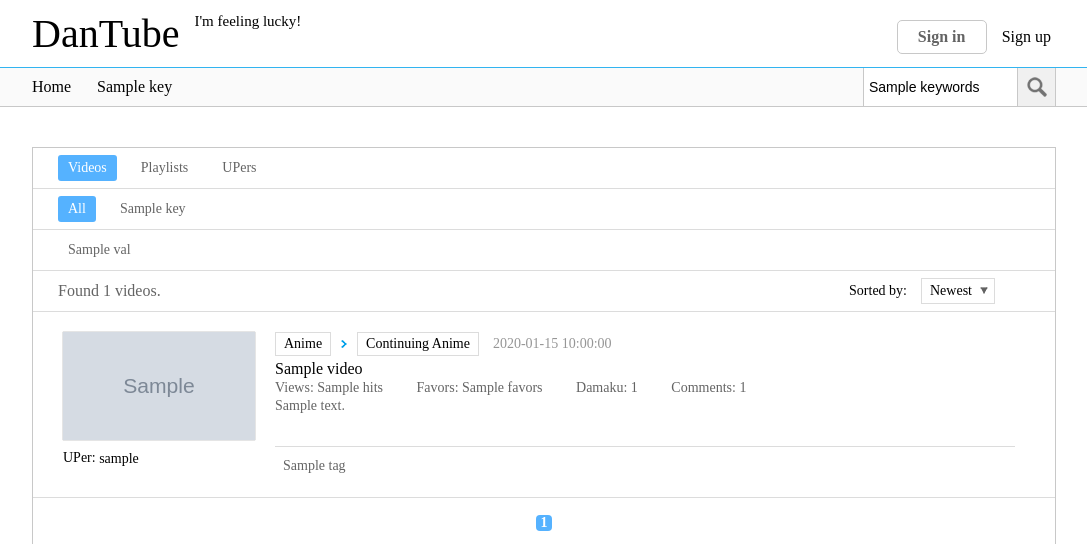
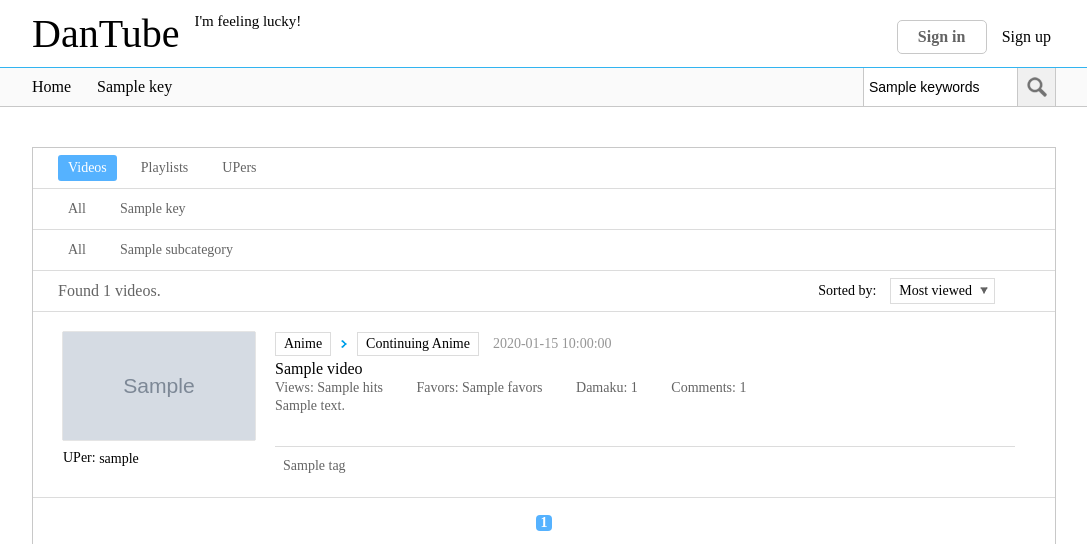
Before and after one commit to teststaybaka/DanTube, a Python web app: template template/search.html in a window 1280 px wide. Shown: the top 544 px of the page, without its empty margins (96-1183 px from the left). Run offline with Jinja, Linux system fonts and the light colour scheme; the template is opened without the code that fills it: most values are stand-ins (such as "Sample title", 1, 10 or a date in 2020); grey boxes marked "Sample" are stand-in pictures.

Commit message:
added category and sort to search page

```diff
--- a/models.py
+++ b/models.py
@@ -465,11 +465,13 @@ class Video(ndb.Model):
 
   def create_index(self, index_name, rank):
     index = search.Index(name=index_name)
+    searchable = " ".join(self.tags + [self.title, self.description]);
     doc = search.Document(
       doc_id=self.key.urlsafe(),
       fields = [
-        search.TextField(name='title', value=self.title),
-        search.TextField(name='description', value=self.description),
+        search.TextField(name='content', value=searchable),
+        search.AtomField(name='category', value=self.category),
+        search.AtomField(name='subcategory', value=self.subcategory)
       ],
       rank = rank
     )
--- a/static/base.css
+++ b/static/base.css
@@ -575,7 +575,7 @@ div.inline-button:active {
     color: rgb(255,255,255);
 }
 
-div.search-scope {
+a.search-scope {
     display: inline-block;
     border-radius: 3px;
     padding: 5px 10px;
@@ -585,12 +585,12 @@ div.search-scope {
     margin-right: 10px;
 }
 
-div.search-scope:hover {
+a.search-scope:hover {
     color: rgb(0,140,255);
     background-color: rgb(240,240,240);
 }
 
-div.search-scope.active {
+a.search-scope.active {
     color: white;
     background-color: rgb(85,178,255);
 }
--- a/static/search.js
+++ b/static/search.js
@@ -0,0 +1,20 @@
+$(document).ready(function() {
+    $('.option-entry').click(function() {
+        var order = $(this).attr('data-order');
+        var order_param = "order=" + order;
+        var url = document.URL;
+        var parts = url.split('&');
+        var found = false;
+        for(var i = 0; i < parts.length; i++) {
+            if(parts[i].substring(0, 6) == "order=") {
+                parts[i] = order_param;
+                found = true;
+            }
+        }
+        if(!found) {
+            parts.push(order_param);
+        }
+        url = parts.join('&');
+        window.location.href = url;
+    })
+});
--- a/template/favorites.html
+++ b/template/favorites.html
@@ -16,7 +16,7 @@
 {% block detail %}
 <div id="sub-title-line" class="container">
   <div id="sub-title">{{ user.favorites_counter }}/{{ user.favorites_limit }} Videos</div>
-  <div id="sub-search-block">
+<!--   <div id="sub-search-block">
       <input id="sub-search-input" type="text" placeholder="Search Videos">
       <div id="sub-search-button"></div>
   </div>
@@ -26,7 +26,7 @@
           <div class="option-entry">Most viewed</div>
           <div class="option-entry">Most favored</div>
       </div>
-  </div>
+  </div> -->
 </div>
 <div class="favortite-video-container container">
 
--- a/template/search.html
+++ b/template/search.html
@@ -2,34 +2,61 @@
 {% block head %}
 {{ super() }}
 <link rel="stylesheet" href="/static/search.css" type="text/css" />
+<script src="/static/search.js" language="JavaScript" type="text/javascript"></script>
 {% endblock %}
 
 {% block body %}
 <div class="search-scope-line">
-    <div class="search-scope active">Videos</div>
-    <div class="search-scope">Playlists</div>
-    <div class="search-scope">UPers</div>
+    <a class="search-scope active">Videos</a>
+    <a class="search-scope">Playlists</a>
+    <a class="search-scope">UPers</a>
 </div>
 <div class="search-scope-line">
-    <div class="search-scope active">All</div>
+    {% if not cur_category %}
+        <a class="search-scope active">All</a>
+    {% else %}
+        <a class="search-scope" href="/search?keywords={{ keywords }}&order={{ order }}&page=1">All</a>
+    {% endif %}
     {% for key in category %}
-    <div class="search-scope" href="{{ uri_for(key) }}">{{ key }}</div>
+        {% if key == cur_category %}
+            <a class="search-scope active">{{ key }}</a>
+        {% else %}
+            <a class="search-scope" href="/search?keywords={{ keywords }}&order={{ order }}&category={{ key }}&page=1">{{ key }}</a>
+        {% endif %}
     {% endfor %}
 </div>
 <div class="search-scope-line">
-    {% for val in subcategory['Anime'] %}
-    <div class="search-scope">{{val}}</div>
-    {% endfor %}
+    {% if cur_category %}
+        {% if not cur_subcategory %}
+            <a class="search-scope active">All</a>
+        {% else %}
+            <a class="search-scope" href="/search?keywords={{ keywords }}&order={{ order }}&category={{ cur_category }}&page=1">All</a>
+        {% endif %}
+        {% for val in subcategory[cur_category] %}
+            {% if val == cur_subcategory %}
+                <a class="search-scope active">{{val}}</a>
+            {% else %}
+                <a class="search-scope" href="/search?keywords={{ keywords }}&order={{ order }}&category={{ cur_category }}&subcategory={{ val }}&page=1">{{val}}</a>
+            {% endif %}
+        {% endfor %}
+    {% endif %}
 </div>
 <div class="search-scope-line container">
     <div class="search-result-num">Found {{ total_found }} videos.</div>
     <div id="view-method-block">
         <label id="view-method-label">Sorted by:</label>
         <div id="view-method">
-            <div class="selected">Newest</div>
+            {% if order == "created" %}
+            <div class="selected">Latest</div>
+            {% elif order == "favors" %}
+            <div class="selected">Most favored</div>
+            {% else %}
+            <div class="selected">Most viewed</div>
+            {% endif %}
             <div class="option">
-                <div class="option-entry">Most viewed</div>
-                <div class="option-entry">Most favored</div>
+                <div class="option-entry" data-order="hits">Most viewed</div>
+                <div class="option-entry" data-order="created">Latest</div>
+                <div class="option-entry" data-order="favors">Most favored</div>
             </div>
         </div>
     </div>
@@ -79,19 +106,19 @@
     {% endblock %}
     <div class="search-pagination-line">
         {% if cur_page > 1%}
-            <a class="page-change" href="/search?keywords={{ keywords }}&order={{ order }}&page=1"><<</a>
-            <a class="page-change" href="/search?keywords={{ keywords }}&order={{ order }}&page={{ cur_page - 1 }}"><</a>
+            <a class="page-change" href="/search?keywords={{ keywords }}&order={{ order }}&category={{ cur_category }}&subcategory={{ cur_subcategory }}&page=1"><<</a>
+            <a class="page-change" href="/search?keywords={{ keywords }}&order={{ order }}&category={{ cur_category }}&subcategory={{ cur_subcategory }}&page={{ cur_page - 1 }}"><</a>
         {% endif %}
         {% for page in page_range %}
             {% if page == cur_page %}
-                <a class="page-num active" href="/search?keywords={{ keywords }}&order={{ order }}&page={{ page }}">{{ page }}</a>
+                <a class="page-num active" href="/search?keywords={{ keywords }}&order={{ order }}&category={{ cur_category }}&subcategory={{ cur_subcategory }}&page={{ page }}">{{ page }}</a>
             {% else %}
-                <a class="page-num" href="/search?keywords={{ keywords }}&order={{ order }}&page={{ page }}">{{ page }}</a>
+                <a class="page-num" href="/search?keywords={{ keywords }}&order={{ order }}&category={{ cur_category }}&subcategory={{ cur_subcategory }}&page={{ page }}">{{ page }}</a>
             {% endif %}
         {% endfor %}
         {% if cur_page < total_pages %}
-            <a class="page-change" href="/search?keywords={{ keywords }}&order={{ order }}&page={{ cur_page + 1 }}">></a>
-            <a class="page-change" href="/search?keywords={{ keywords }}&order={{ order }}&page={{ total_pages }}">>></a>
+            <a class="page-change" href="/search?keywords={{ keywords }}&order={{ order }}&category={{ cur_category }}&subcategory={{ cur_subcategory }}&page={{ cur_page + 1 }}">></a>
+            <a class="page-change" href="/search?keywords={{ keywords }}&order={{ order }}&category={{ cur_category }}&subcategory={{ cur_subcategory }}&page={{ total_pages }}">>></a>
         {% endif %}
     </div>
 {% endif %}
```
Also changed, not shown: account.py (+6 -2 lines), views.py (+31 -9 lines).
